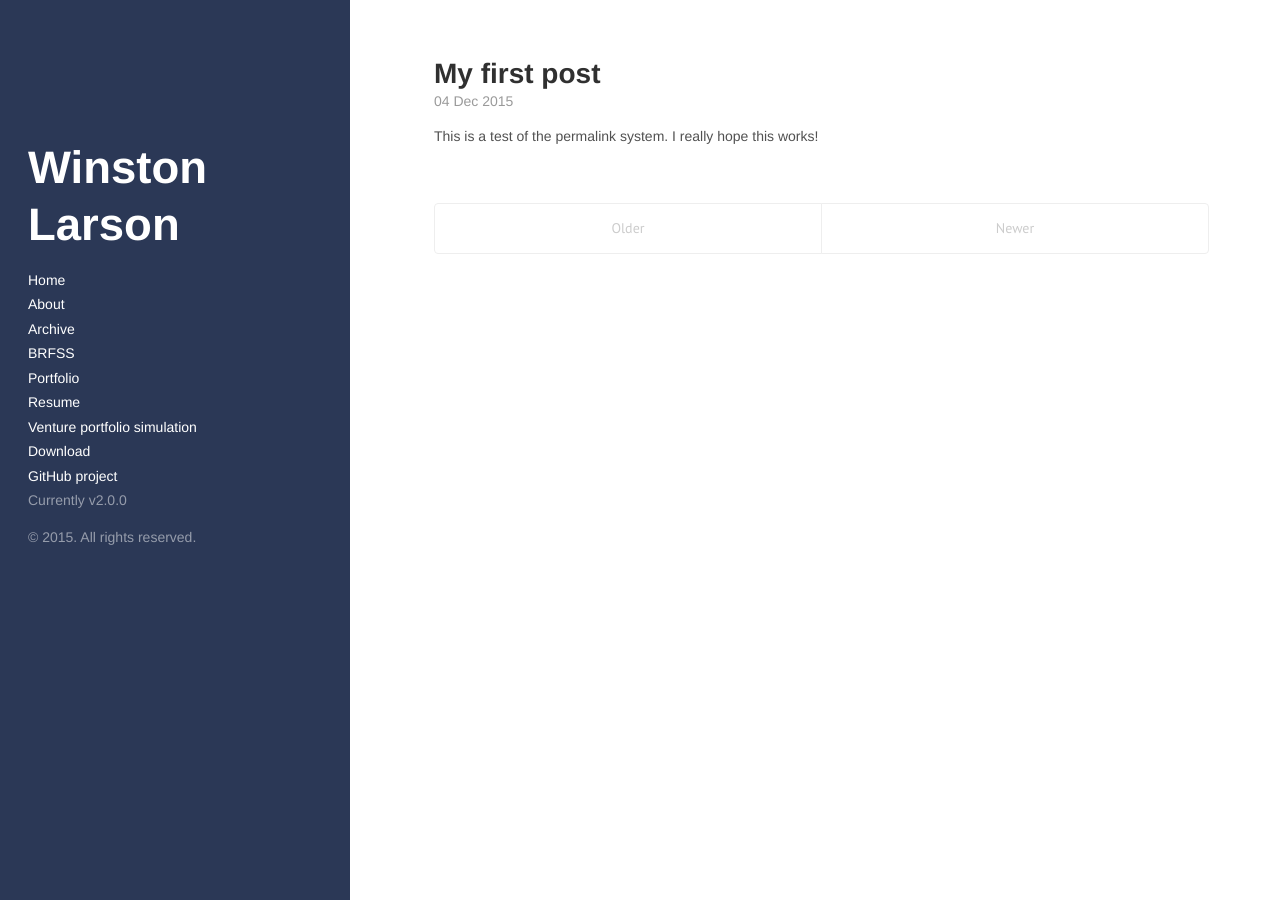
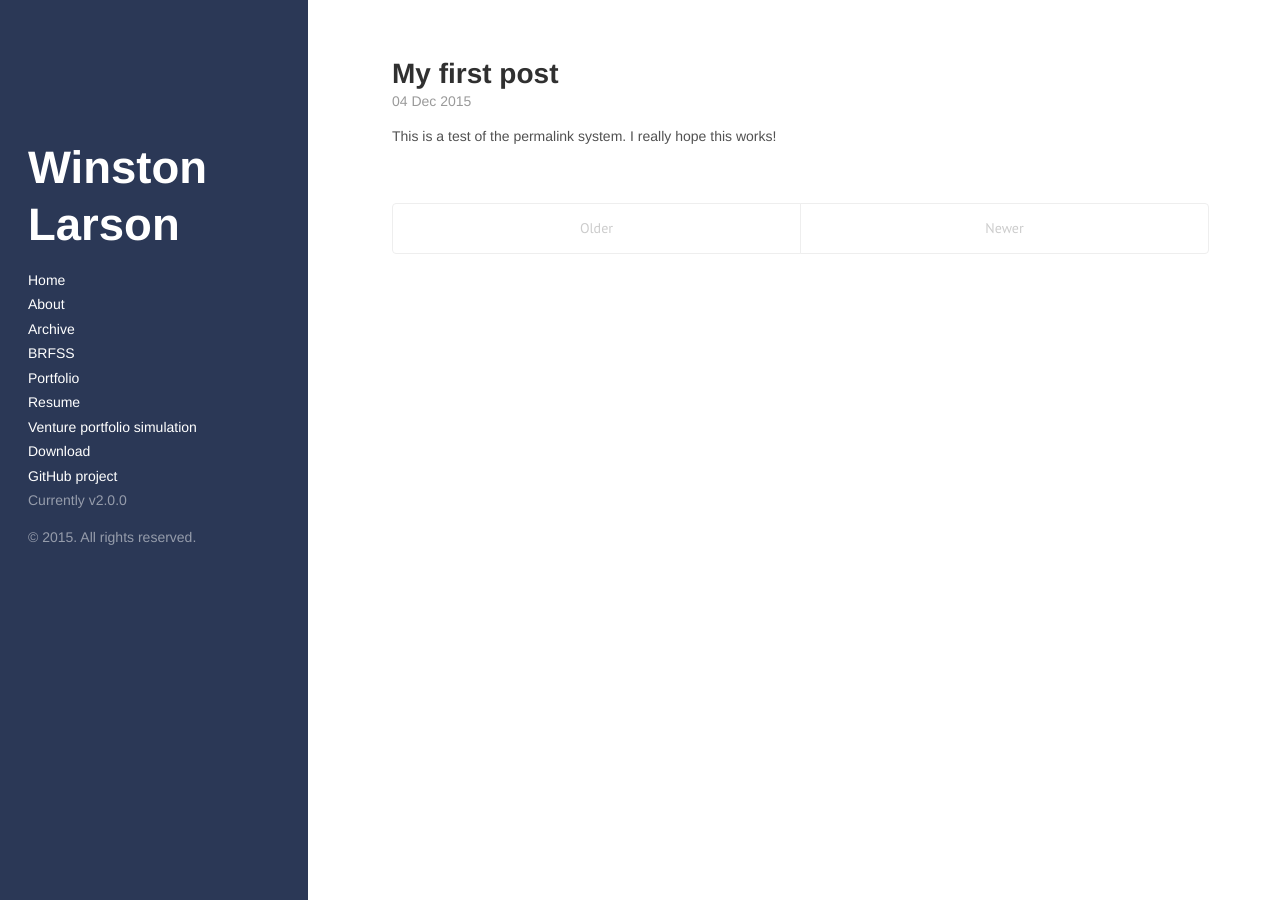
Before and after one commit to winstonlarson/old_website, a Jekyll site: the page built from index.html, in a window 1280 px wide. Built offline with Jekyll 4.4.1, drawn with Linux system fonts in a browser that asks for light colours; the list of posts is cut into pages by our own code.

```diff
--- a/public/css/hyde.css
+++ b/public/css/hyde.css
@@ -65,7 +65,7 @@
     top: 0;
     left: 0;
     bottom: 0;
-    width: 25rem;
+    width: 22rem;
     text-align: left;
   }
 }
@@ -79,7 +79,7 @@
 .sidebar-about h1 {
   color: #fff;
   margin-top: 0;
-  font-family: Helvetica, Arial, sans-serif;
+  font-family: Quicksand, Helvetica, Arial, sans-serif;
   font-size: 3.25rem;
 }
 
@@ -137,7 +137,7 @@
 @media (min-width: 64em) {
   .content {
     max-width: 64rem;
-    margin-left: 30rem;
+    margin-left: 27rem;
     margin-right: 4rem;
   }
 }
```
Also changed, not shown: 1 other file.
